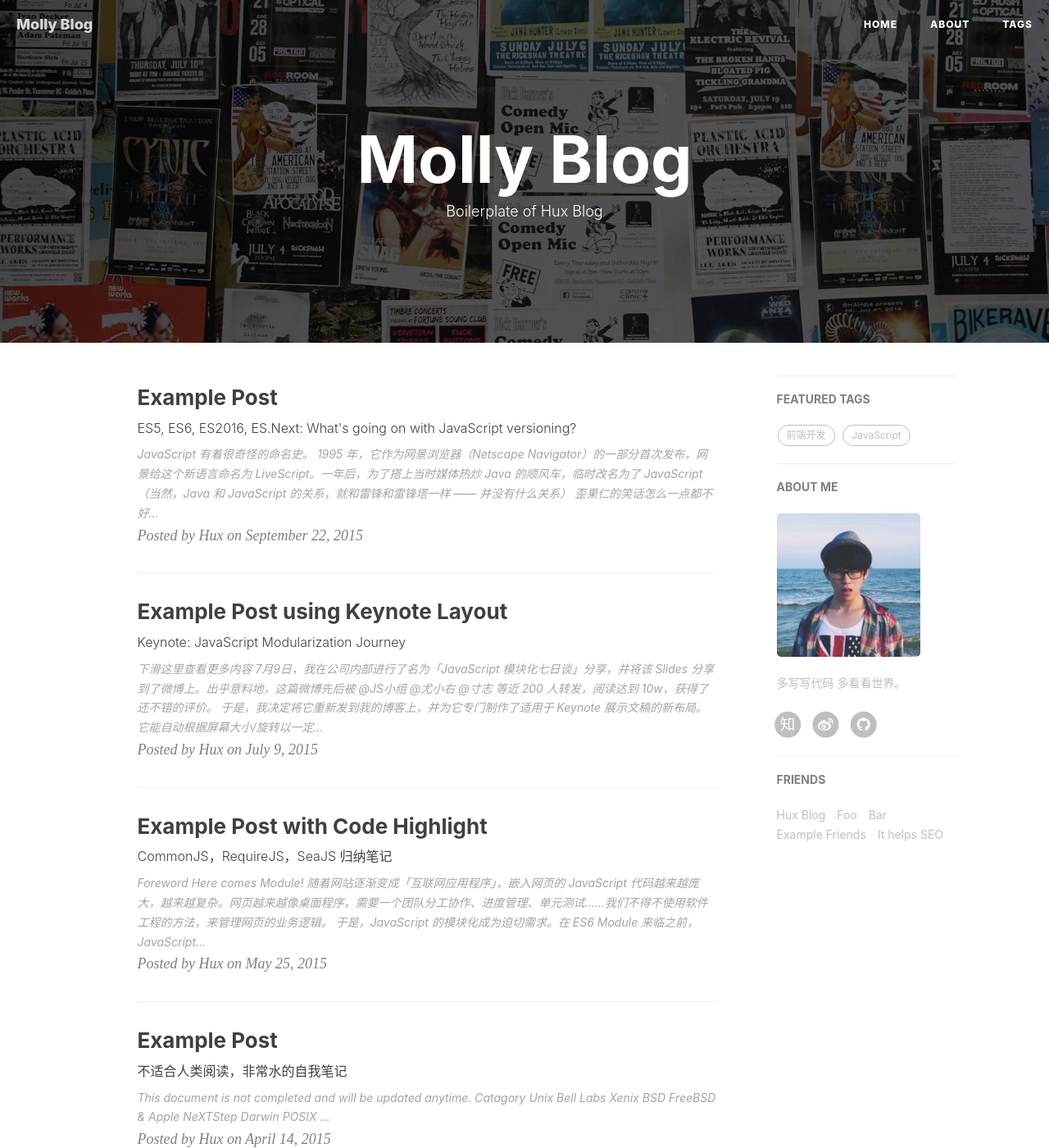
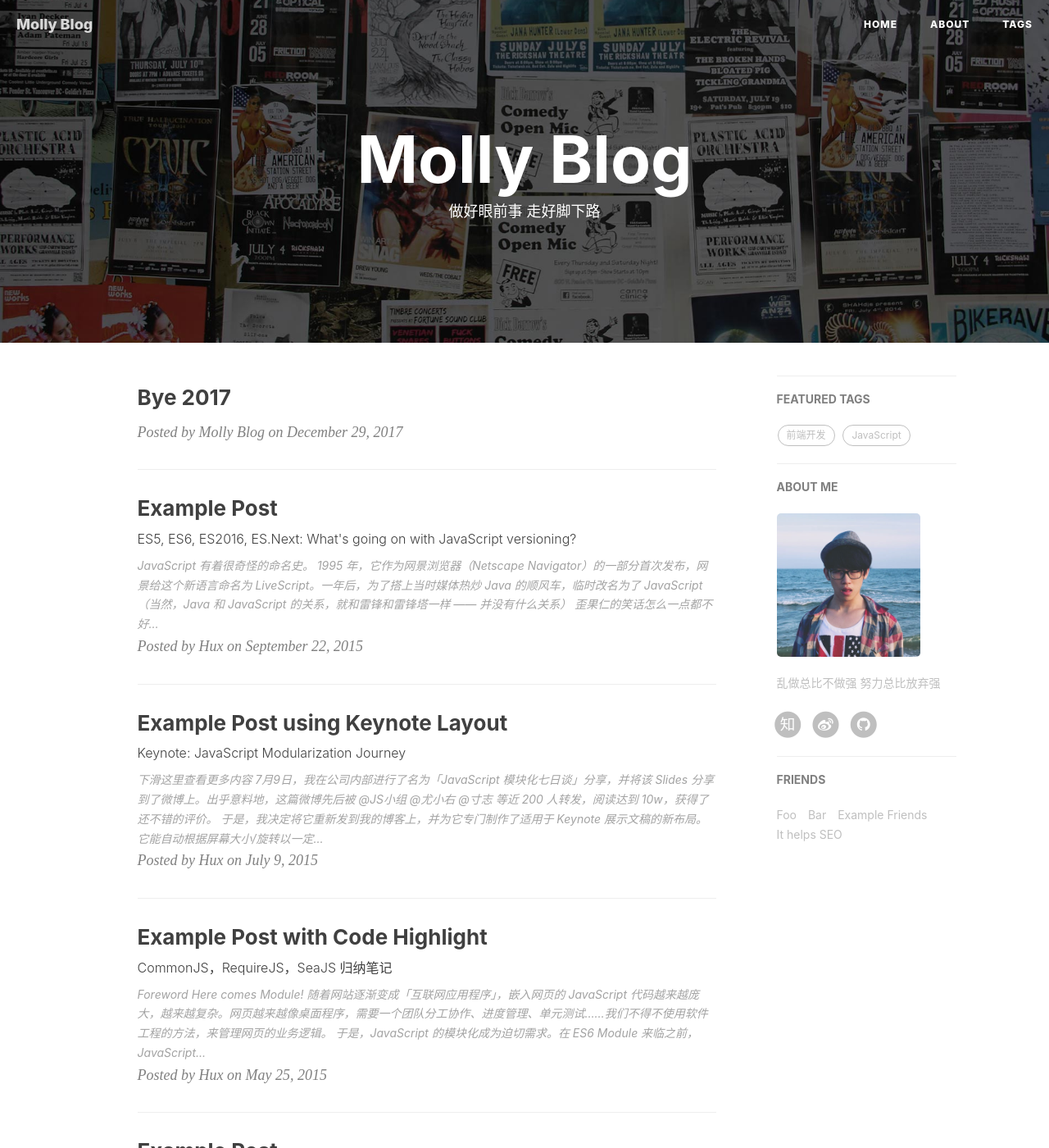
Before and after one commit to mollywml/mollywml.github.io, a Jekyll site: the page built from index.html, in a window 1280 px wide and 1400 px high. Shown: the whole window at 82% size. Built offline with Jekyll 4.4.1, drawn with Linux system fonts in a browser that asks for light colours; nearby versions of some CDN libraries; the list of posts is cut into pages by our own code; comment, search, counter and statistics services are not loaded.

Commit message:
initial commit

```diff
--- a/_config.yml
+++ b/_config.yml
@@ -50,9 +50,9 @@ kramdown:
 #disqus_username: _your_disqus_short_name_
 
 # Duoshuo settings
-duoshuo_username: huxblog
+#duoshuo_username: mollyblog
 # Share component is depend on Comment so we can NOT use share only.
-duoshuo_share: true                     # set to false if you want to use Comment without Sharing
+duoshuo_share: false                    # set to false if you want to use Comment without Sharing
 
 
 
@@ -68,7 +68,7 @@ duoshuo_share: true                     # set to false if you want to use Commen
 
 # Sidebar settings
 sidebar: true                           # whether or not using Sidebar.
-sidebar-about-description: "多写写代码 多看看世界。"
+sidebar-about-description: "乱做总比不做强\n努力总比放弃强"
 sidebar-avatar: /img/avatar-hux.jpg      # use absolute URL, seeing it's used in both `/` and `/about/`
 
 
@@ -82,9 +82,6 @@ featured-condition-size: 1              # A tag will be featured if the size of
 # Friends
 friends: [
     {
-        title: "Hux Blog",
-        href: "http://huangxuan.me"
-    },{
         title: "Foo",
         href: "#"
     },{
--- a/index.html
+++ b/index.html
@@ -1,6 +1,6 @@
 ---
 layout: page
-description: "Boilerplate of Hux Blog"
+description: "做好眼前事 走好脚下路"
 ---
 
 {% for post in paginator.posts %}
```
Also changed, not shown: _posts/2017-12-29-bye-2017.markdown (added).
